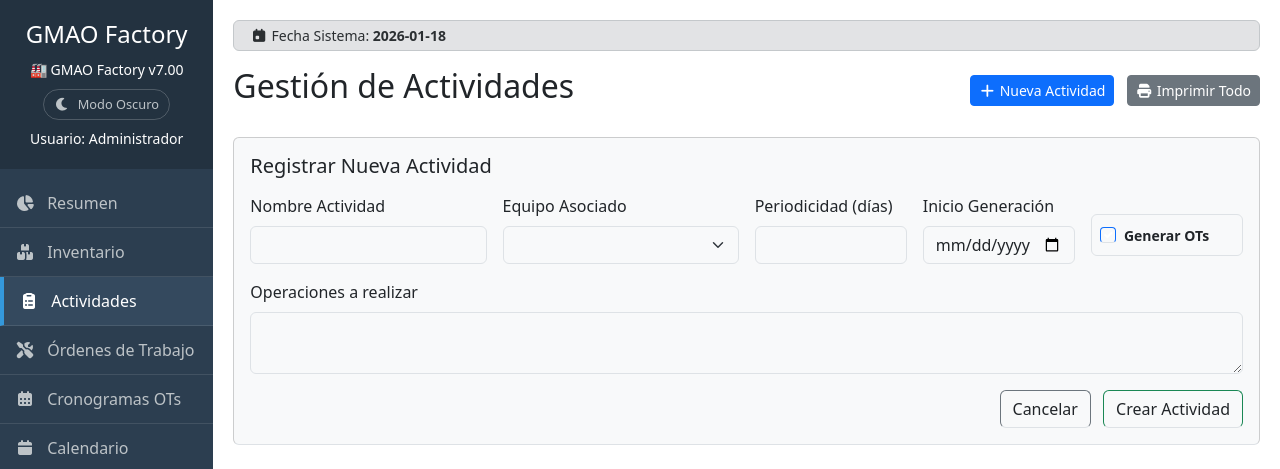
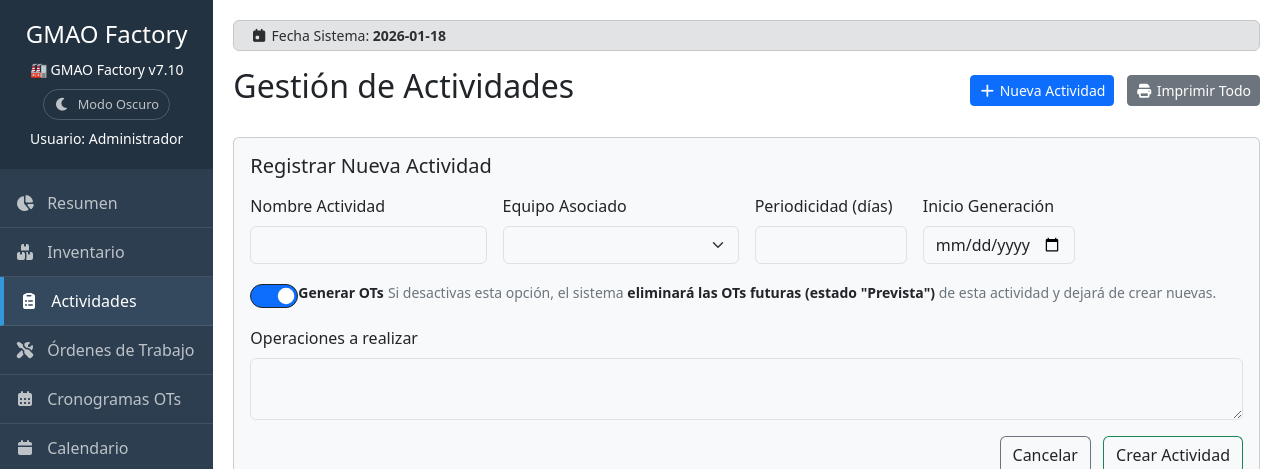
Before and after one commit to jsbsan/GMAO-FACTORY, a Flask app: page /activities in a window 1280 px wide, after a click on "Nueva Actividad". Shown: the top 469 px of the page. Run offline with Flask 3, Linux system fonts and the light colour scheme; a user stored in the database is signed in; data comes from the database, SQL or seed files in the repository; data that the repository does not hold is empty; some libraries are stand-ins or nearby versions.

Commit message:
mejoras en visualizacion v7.10
- Pestaña Resumen: boton de imprimir informe completo debajo de los gráficos, y no al final de las tabals
- Pestaña Inventario: primer boton nuevo equipo y luego imprimir todo
- Pestaña Orden de trabajo: primer boton generar ots, yluego imprimir todo.
- Arreglado el checkbox de generar OT, de nueva actividad, que  no se marcaba. Defino estilo de colores fijo para el checkbox, independientemente del modo oscuro/claro
- Añadido favicon para que se vea icono en pestaña

```diff
--- a/src/templates/activities/index.html
+++ b/src/templates/activities/index.html
@@ -1,11 +1,23 @@
 {% extends "base.html" %}
 
 {% block content %}
+<style>
+    .form-check-input:checked {
+        background-color: #0d6efd !important;
+        /* Negro/Gris oscuro */
+        border-color: #212529 !important;
+    }
+</style>
+
+
+
+
 <div class="d-flex justify-content-between align-items-center mb-4">
     <h1 class="h2">Gestión de Actividades</h1>
     <div>
         {% if session.get('perm_actividades') %}
-        <button class="btn btn-primary btn-sm me-2" type="button" data-bs-toggle="collapse" data-bs-target="#formNuevaActividad">
+        <button class="btn btn-primary btn-sm me-2" type="button" data-bs-toggle="collapse"
+            data-bs-target="#formNuevaActividad">
             <i class="fas fa-plus"></i> Nueva Actividad
         </button>
         {% endif %}
@@ -40,10 +52,17 @@
                 <input type="date" class="form-control" name="fecha_inicio" required>
             </div>
 
-            <div class="col-md-2 d-flex align-items-end">
-                <div class="form-check mb-2 p-2 border rounded bg-white w-100">
-                    <input class="form-check-input ms-0 me-2" type="checkbox" name="generar_ot" value="1" id="checkGenOT" checked>
+            <div class="col-12 d-flex align-items-end">
+                <div class="form-check form-switch">
+                    <!-- <input class="form-check-input ms-0 me-2" type="checkbox" name="generar_ot" value="1" id="checkGenOT" checked> -->
+
+                    <input class="form-check-input" style="width: 3em; height: 1.5em;" type="checkbox" name="generar_ot"
+                        value="1" id="checkGenOT" checked=true>
                     <label class="form-check-label small fw-bold" for="checkGenOT">Generar OTs</label>
+                    <small class="text-muted">
+                        Si desactivas esta opción, el sistema <strong>eliminará las OTs futuras (estado
+                            "Prevista")</strong> de esta actividad y dejará de crear nuevas.
+                    </small>
                 </div>
             </div>
 
@@ -52,7 +71,8 @@
                 <textarea class="form-control" name="operaciones" rows="2" required></textarea>
             </div>
             <div class="col-12 text-end">
-                <button type="button" class="btn btn-secondary me-2" data-bs-toggle="collapse" data-bs-target="#formNuevaActividad">Cancelar</button>
+                <button type="button" class="btn btn-secondary me-2" data-bs-toggle="collapse"
+                    data-bs-target="#formNuevaActividad">Cancelar</button>
                 <button type="submit" class="btn btn-success">Crear Actividad</button>
             </div>
         </form>
@@ -83,23 +103,25 @@
 
                 <td class="text-center align-middle">
                     {% if act.generar_ot %}
-                        <span class="badge bg-success"><i class="fas fa-check"></i> Sí</span>
+                    <span class="badge bg-success"><i class="fas fa-check"></i> Sí</span>
                     {% else %}
-                        <span class="badge bg-secondary"><i class="fas fa-ban"></i> No</span>
+                    <span class="badge bg-secondary"><i class="fas fa-ban"></i> No</span>
                     {% endif %}
                 </td>
 
                 <td>{{ act.fecha_inicio_gen }}</td>
                 <td><small>{{ act.operaciones }}</small></td>
                 <td>
-                    <a href="{{ url_for('print_activity_single', id=act.id) }}" class="btn btn-sm btn-secondary mb-1" target="_blank" title="Imprimir PDF">
+                    <a href="{{ url_for('print_activity_single', id=act.id) }}" class="btn btn-sm btn-secondary mb-1"
+                        target="_blank" title="Imprimir PDF">
                         <i class="fas fa-print"></i>
                     </a>
                     {% if session.get('perm_actividades') %}
                     <a href="{{ url_for('edit_activity', id=act.id) }}" class="btn btn-sm btn-warning mb-1">
                         <i class="fas fa-edit"></i>
                     </a>
-                    <button type="button" class="btn btn-sm btn-danger mb-1" data-bs-toggle="modal" data-bs-target="#deleteActivityModal{{ act.id }}">
+                    <button type="button" class="btn btn-sm btn-danger mb-1" data-bs-toggle="modal"
+                        data-bs-target="#deleteActivityModal{{ act.id }}">
                         <i class="fas fa-trash"></i>
                     </button>
                     {% endif %}
@@ -111,7 +133,8 @@
 </div>
 
 {% for act in actividades %}
-<div class="modal fade" id="deleteActivityModal{{ act.id }}" tabindex="-1" aria-labelledby="deleteActivityLabel{{ act.id }}" aria-hidden="true">
+<div class="modal fade" id="deleteActivityModal{{ act.id }}" tabindex="-1"
+    aria-labelledby="deleteActivityLabel{{ act.id }}" aria-hidden="true">
     <div class="modal-dialog">
         <div class="modal-content">
             <div class="modal-header bg-danger text-white">
@@ -121,7 +144,9 @@
             <div class="modal-body text-start">
                 <p>¿Estás seguro de que quieres borrar la actividad <strong>{{ act.nombre }}</strong>?</p>
                 <div class="alert alert-warning">
-                    <i class="fas fa-exclamation-triangle"></i> <strong>Atención:</strong> Esta acción borrará también todas las <strong>Órdenes de Trabajo</strong> vinculadas a esta actividad. Esta acción no se puede deshacer.
+                    <i class="fas fa-exclamation-triangle"></i> <strong>Atención:</strong> Esta acción borrará también
+                    todas las <strong>Órdenes de Trabajo</strong> vinculadas a esta actividad. Esta acción no se puede
+                    deshacer.
                 </div>
             </div>
             <div class="modal-footer">
--- a/src/templates/base.html
+++ b/src/templates/base.html
@@ -4,6 +4,7 @@
     <meta charset="UTF-8">
     <meta name="viewport" content="width=device-width, initial-scale=1.0">
     <title>{{ maintenance_name }}</title>
+     <link rel="icon" type="image/png" href="{{ url_for('static', filename='favicon.png') }}">
 
     <!-- Script preventivo para evitar destellos de luz al cargar si el modo oscuro está activo -->
     <script>
@@ -157,13 +158,14 @@
         .badge-status { font-size: 0.8em; padding: 5px; border-radius: 4px; display: inline-block; margin-bottom: 2px; cursor: pointer; transition: transform 0.1s; }
         .badge-status:hover { transform: scale(1.1); box-shadow: 0 2px 4px rgba(0,0,0,0.2); }
     </style>
+
 </head>
 <body>
     {% macro render_navigation() %}
         <div class="sidebar-brand">
             <!-- NOMBRE DEL MANTENIMIENTO DINÁMICO -->
             <h4>{{ maintenance_name }}</h4>
-            <small>🏭 GMAO Factory v7.00</small>
+            <small>🏭 GMAO Factory v7.10</small>
             <div class="mt-2">
                 <button class="theme-toggle-btn">
                     <i class="fas fa-moon me-1"></i> <span class="theme-text">Modo Oscuro</span>
@@ -275,10 +277,10 @@
             dom: 'Bfrtip',
             stateSave: true,
             stateSaveParams: function (settings, data) {
-                data.version = "7.00";
+                data.version = "7.10";
             },
             stateLoadParams: function (settings, data) {
-                if (data.version !== "7.00") {
+                if (data.version !== "7.10") {
                     return false;
                 }
             },
--- a/src/templates/login.html
+++ b/src/templates/login.html
@@ -4,6 +4,7 @@
     <meta charset="UTF-8">
     <meta name="viewport" content="width=device-width, initial-scale=1.0">
     <title>Login - GMAO Factory</title>
+    <link rel="icon" type="image/png" href="{{ url_for('static', filename='favicon.png') }}">
     <link href="{{ url_for('static', filename='css/bootstrap.min.css') }}" rel="stylesheet">
     <style>body { background-color: #f8f9fa; display: flex; align-items: center; justify-content: center; height: 100vh; } .login-card { max-width: 400px; width: 100%; padding: 20px; }</style>
 </head>
```
Also changed, not shown: Prompt/Listado de Prompt.md (+9 -1 lines), src/templates/about.html (+29 -1 lines), src/templates/inventory/index.html (+91 -5 lines), src/templates/resumen/index.html (+9 -5 lines), src/templates/work_orders/index.html (+21 -17 lines), src/static/favicon.png (added).
